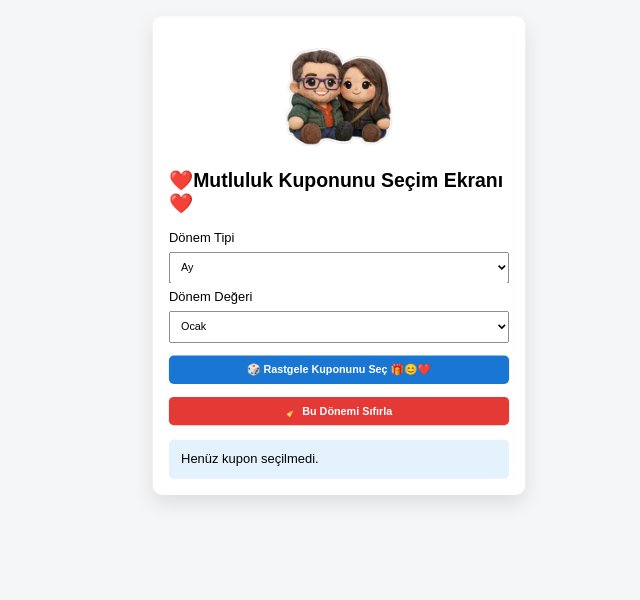
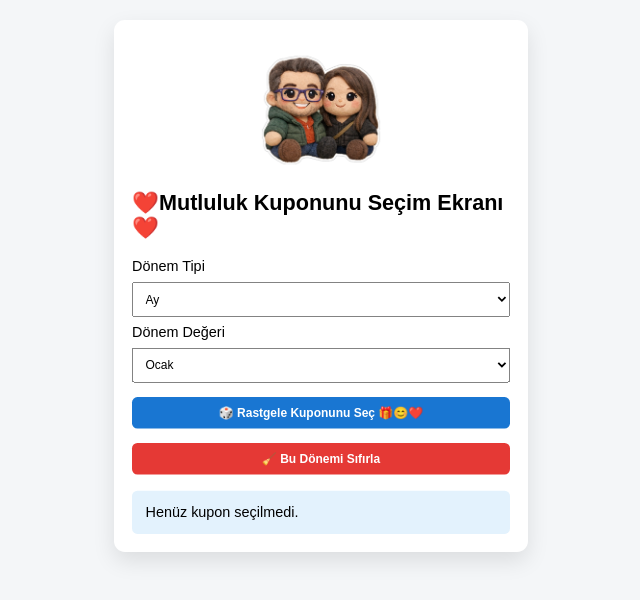
Before and after one commit to Ryse3106/-Mutluluk-Kuponu-, a plain HTML site: page index.html in a window 1280 px wide. Shown: the whole page, without its empty margins (319-959 px from the left). Drawn offline with Linux system fonts and the light colour scheme.

Commit message:
Update index.html

```diff
--- a/index.html
+++ b/index.html
@@ -6,14 +6,10 @@
 <title>Mutluluk Kuponu</title>
 <style>
     html, body {
-        width: 100%;
-        height: 100%;
-        margin: 0;
-        padding: 0;
+    margin: 0;
+    padding: 0;
+}
 
-    transform: scale(0.90);
-    transform-origin: top center;
-}
     body {
 
         font-family: Arial, sans-serif;
@@ -28,7 +24,12 @@
         max-width: 420px;
         margin: auto;
         box-shadow: 0 10px 25px rgba(0,0,0,.1);
-    }
+
+    transform: scale(0.90);
+    transform-origin: top center;
+    margin-left: auto;
+    margin-right: auto;
+}
     h2 { margin-top: 0; }
     select, button {
         width: 100%;
```
